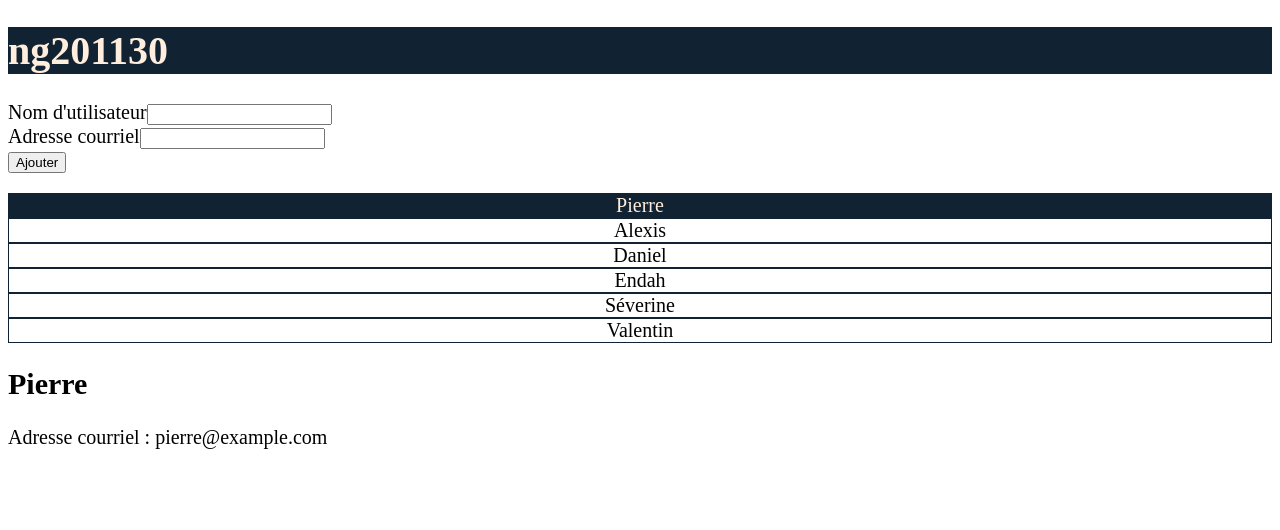
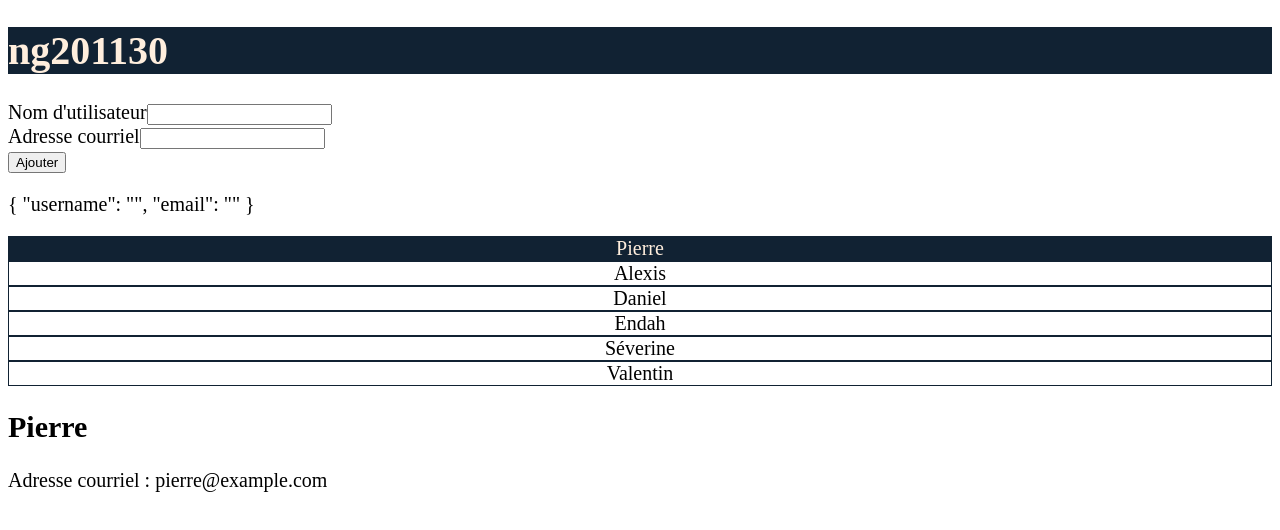
Before and after one commit to pbreteche/ng201130, an Angular app: page / in a window 1280 px wide. Shown: the top 530 px of the page. Built offline with nearby package versions, Linux system fonts and the light colour scheme.

Commit message:
Map form to model with ngModel

```diff
--- a/src/app/contact-create/contact-create.component.html
+++ b/src/app/contact-create/contact-create.component.html
@@ -1,11 +1,16 @@
 <form>
   <div>
     <label for="new-contact-username">Nom d'utilisateur</label>
-    <input type="text" name="username" id="new-contact-username">
+    <input type="text" name="username" id="new-contact-username"
+    [(ngModel)]="newContact.username">
   </div>
   <div>
     <label for="new-contact-email">Adresse courriel</label>
-    <input type="email" name="email" id="new-contact-email">
+    <input type="email" name="email" id="new-contact-email"
+    [(ngModel)]="newContact.email">
   </div>
   <button>Ajouter</button>
 </form>
+<p>
+  {{ newContact | json }}
+</p>
```
